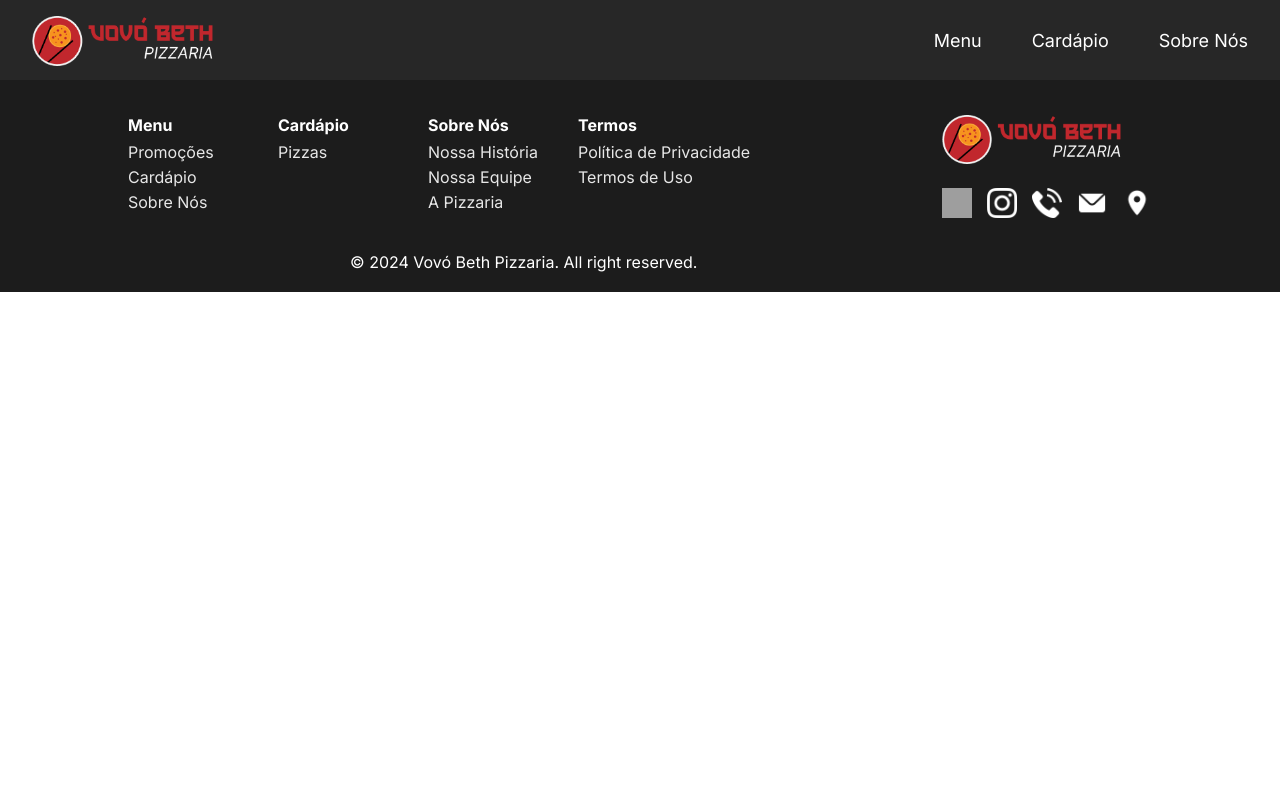
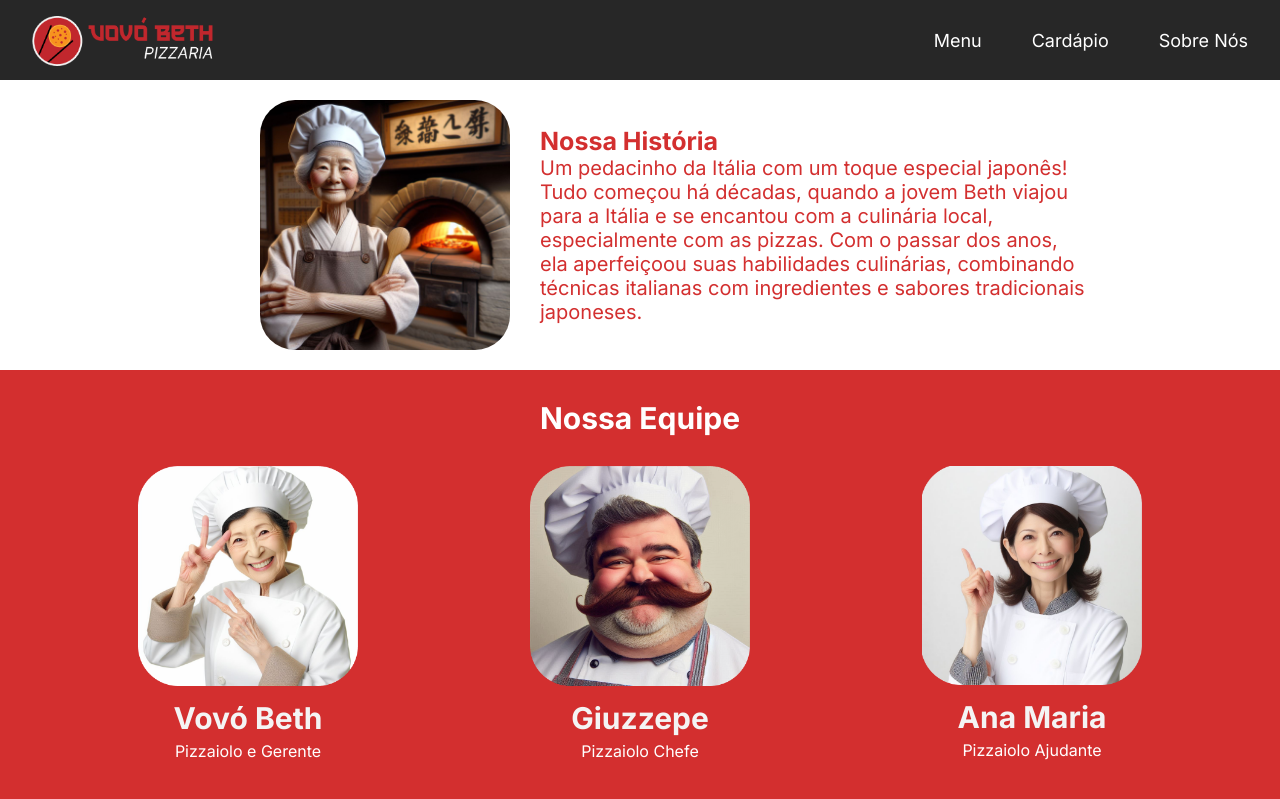
Before and after one commit to pedrohfideeelis/reactjs-pizzaria, a React (Create React App) app: page /sobre-nos in a window 1280 px wide. Shown: the top 799 px of the page. Built offline with nearby package versions, Linux system fonts and the light colour scheme; grey boxes are pictures that could not be loaded.

Commit message:
update sobre_component

```diff
--- a/src/App.jsx
+++ b/src/App.jsx
@@ -6,6 +6,7 @@ import Home from "./components/HomeComponent/Home";
 
 import "./App.css";
 import { Cardapio } from "./components/CardapioComponent/Cardapio";
+import { Sobre } from "./components/SobreComponent/Sobre";
 
 class App extends React.Component {
   render() {
@@ -15,6 +16,7 @@ class App extends React.Component {
           <Routes>
             <Route path="/" element={<Home />} />
             <Route path="/cardapio" element={<Cardapio/>}/>
+            <Route path="/sobre-nos" element={<Sobre/>}/>
           </Routes>
         <Footer />
       </>
--- a/src/components/SobreComponent/Sobre.jsx
+++ b/src/components/SobreComponent/Sobre.jsx
@@ -14,9 +14,9 @@ export class Sobre extends React.Component {
     return (
       <section className="sobre-nos">
         <section className="nossa-historia">
-          <h1>Nossa História</h1>
+          <img src={VovoImg} alt="Foto Vovó Beth" />
           <div className="content">
-            <img src={VovoImg} alt="Foto Vovó Beth" />
+            <h1>Nossa História</h1>
             <p>
               Um pedacinho da Itália com um toque especial japonês! Tudo começou
               há décadas, quando a jovem Beth viajou para a Itália e se encantou
@@ -53,7 +53,7 @@ export class Sobre extends React.Component {
             <div className="membro">
               <img src={GiuzzepeJrImg} alt="Giuzzepe Jr." />
               <h3>Giuzzepe Jr.</h3>
-              <p>Enregador</p>
+              <p>Entregador</p>
             </div>
             <div className="membro">
               <img src={MarceloImg} alt="Marcelo" />
@@ -61,8 +61,10 @@ export class Sobre extends React.Component {
               <p>Garçom</p>
             </div>
           </div>
-          <section className="pizzaria">
-            <h2>A Pizzaria</h2>
+        </section>
+        <section className="a-pizzaria">
+          <h2>A Pizzaria</h2>
+          <div className="content">
             <p>
               Criada em 1824, a Vovó Beth Pizzaria conta com um ambiente
               aconchegante e familiar, combinando aspectos japoneses e italianos
@@ -70,7 +72,7 @@ export class Sobre extends React.Component {
               Beth e sua equipe.
             </p>
             <img src={PizzariaImg} alt="Pizzaria" />
-          </section>
+          </div>
         </section>
       </section>
     );
--- a/src/components/SobreComponent/styles.css
+++ b/src/components/SobreComponent/styles.css
@@ -0,0 +1,116 @@
+body {
+    font-family: "Inter", sans-serif;
+    margin: 0;
+    padding: 0;
+    background-color: white;
+  }
+
+  .container {
+    max-width: 1200px;
+    margin: 0 auto;
+    padding: 20px;
+  }
+
+  h1, h2 {
+    color: #d32f2f;
+  }
+
+  .nossa-historia {
+    display: flex;
+    flex-direction: row;
+    align-items: center;
+    padding: 20px;
+    margin-bottom: 30px;
+    max-width: 800px;
+    margin: 0 auto;
+  }
+
+  .nossa-historia img {
+    margin-right: 30px;
+    border-radius: 35px;
+    width: 250px;
+    height: auto;
+  }
+
+  .nossa-historia .content {
+    display: flex;
+    flex-direction: column;
+    justify-content: center;
+  }
+
+  .nossa-historia h1 {
+    margin: 0;
+    font-size: 25px;
+  }
+
+  .nossa-historia p {
+    margin: 0;
+    width: 550px;
+    font-size: 20px;
+    color: #d32f2f;
+  }
+
+  .nossa-equipe {
+    background-color: #d32f2f;
+    padding: 20px;
+  }
+
+  .nossa-equipe h2 {
+    text-align: center;
+    color: white;
+    margin-bottom: 30px;
+    margin-top: 10px;
+    font-size: 30px;
+  }
+
+  .nossa-equipe .membros {
+    display: flex;
+    justify-content: center;
+    flex-wrap: wrap;
+    gap: 20px;
+  }
+
+  .nossa-equipe .membro {
+    text-align: center;
+    flex-basis: 30%;
+    margin-bottom: 20px;
+  }
+
+  .nossa-equipe .membro img {
+    max-width: 220px;
+    height: auto;
+    object-fit: cover;
+  }
+
+  .nossa-equipe .membro h3 {
+    margin: 10px 0 5px;
+    color: #f4f4f4;
+  }
+
+  .nossa-equipe .membro p {
+    margin: 0;
+    color: #fff;
+  }
+
+  .a-pizzaria {
+    background-color: #fff;
+    padding: 20px;
+  }
+
+  .a-pizzaria .content {
+    display: flex;
+    align-items: center;
+    justify-content: center;
+  }
+
+  .a-pizzaria img {
+    margin-left: 20px;
+    border-radius: 10px;
+    width: 37%;
+  }
+
+  .a-pizzaria p {
+    width: 60%;
+    font-size: 20px;
+    color: #d32f2f;
+  }
```
